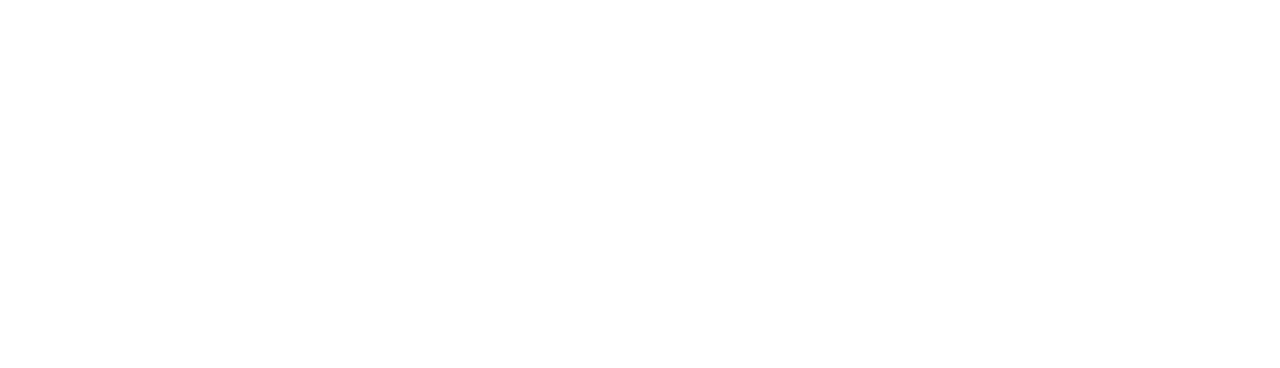
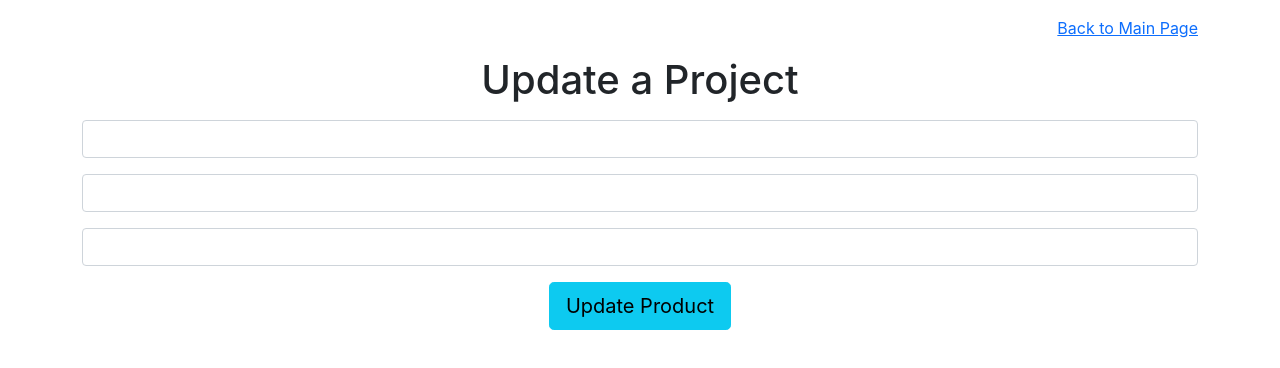
Before and after one commit to S-Hightower/MERN-Product-Manager, a React (Create React App) app in the folder client/: page /api/products/1/edit in a window 1280 px wide. Shown: the top 368 px of the page. Built offline with nearby package versions, Linux system fonts and the light colour scheme; no server answers.

Commit message:
delete works

```diff
--- a/client/src/App.js
+++ b/client/src/App.js
@@ -5,6 +5,7 @@ import { BrowserRouter, Link, Route, Switch } from "react-router-dom";
 
 import Main from './views/Main';
 import Detail from './views/Detail';
+import Update from './views/Update';
 
 function App() {
   return (
@@ -19,6 +20,10 @@ function App() {
           <Detail />
         </Route>
 
+        <Route exact path="/api/products/:id/edit">
+          <Update />
+        </Route>
+
       </Switch>
     </div>
   );
--- a/client/src/views/Detail.js
+++ b/client/src/views/Detail.js
@@ -19,6 +19,7 @@ const Detail = (props) => {
         axios.delete(`http://localhost:8000/api/products/${id}`)
             .then(res => id)
             .catch(error => console.log(error));
+
     };
 
     return (
--- a/client/src/views/Update.js
+++ b/client/src/views/Update.js
@@ -1,3 +1,49 @@
 import React, { useEffect, useState} from "react";
 import axios from "axios";
-import { useParams } from "react-router-dom";
+import { useHistory, useParams, Link } from "react-router-dom";
+
+const Update = (props) => {
+    const {id} = useParams();
+    const [title, setTitle] = useState("");
+    const [price, setPrice] = useState("");
+    const [description, setDescription] = useState("");
+    const history = useHistory();
+
+    useEffect(() => {
+        axios.get(`http://localhost:8000/api/products/${id}`)
+            .then(res => {
+                setTitle(res.data.title);
+                setPrice(res.data.price);
+                setDescription(res.data.description);
+            })
+    }, [id]);
+
+    const Update = (e) => {
+        e.preventDefault();
+        axios.put(`http://localhost:8000/api/products/${id}/edit`)
+            .then(res => console.log(res))
+            .catch(err => console.log(err));
+        history.push('/');
+    };
+
+    return (
+        <div className="container-sm mt-3 mb-5">
+            <div className="text-end mb-3">
+                <Link to = {'/'}>Back to Main Page</Link>
+            </div>
+            <h1>Update a Project</h1>
+            <form onSubmit={Update}>
+                <div className="form-group mt-3">
+                    <input type="text" className="form-control mb-3" onChange={e => setTitle(e.target.value)} value={title}/>
+                    <input type="text" className="form-control mb-3" onChange={e => setPrice(e.target.value)} value={price}/>
+                    <input type="text" className="form-control" onChange={e => setDescription(e.target.value)} value={description}/>
+                </div>
+                <div className="mt-3">
+                    <button type="submit" className="btn btn-lg btn btn-info">Update Product</button>
+                </div>
+            </form>
+        </div>//container
+    )
+};
+
+export default Update;
```
Also changed, not shown: 2 other files (tests, documents, lock files or other folders).
